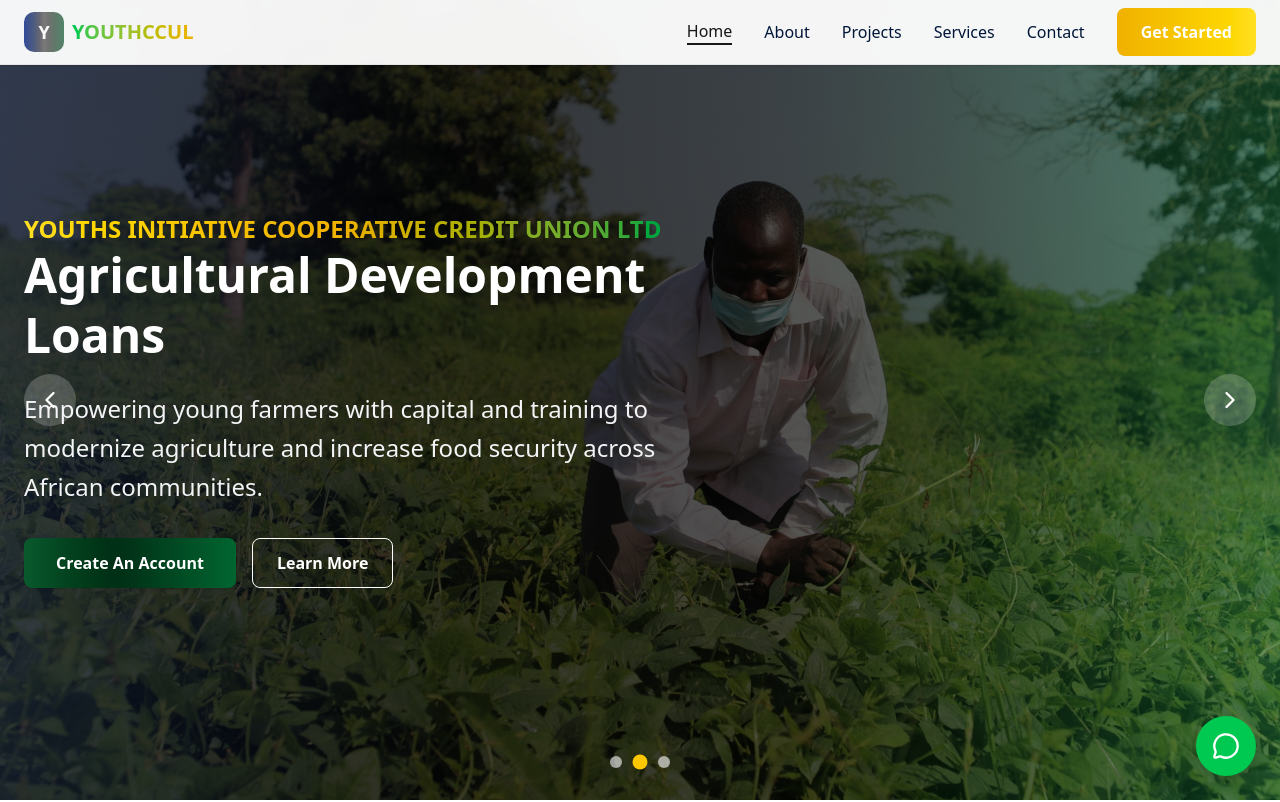
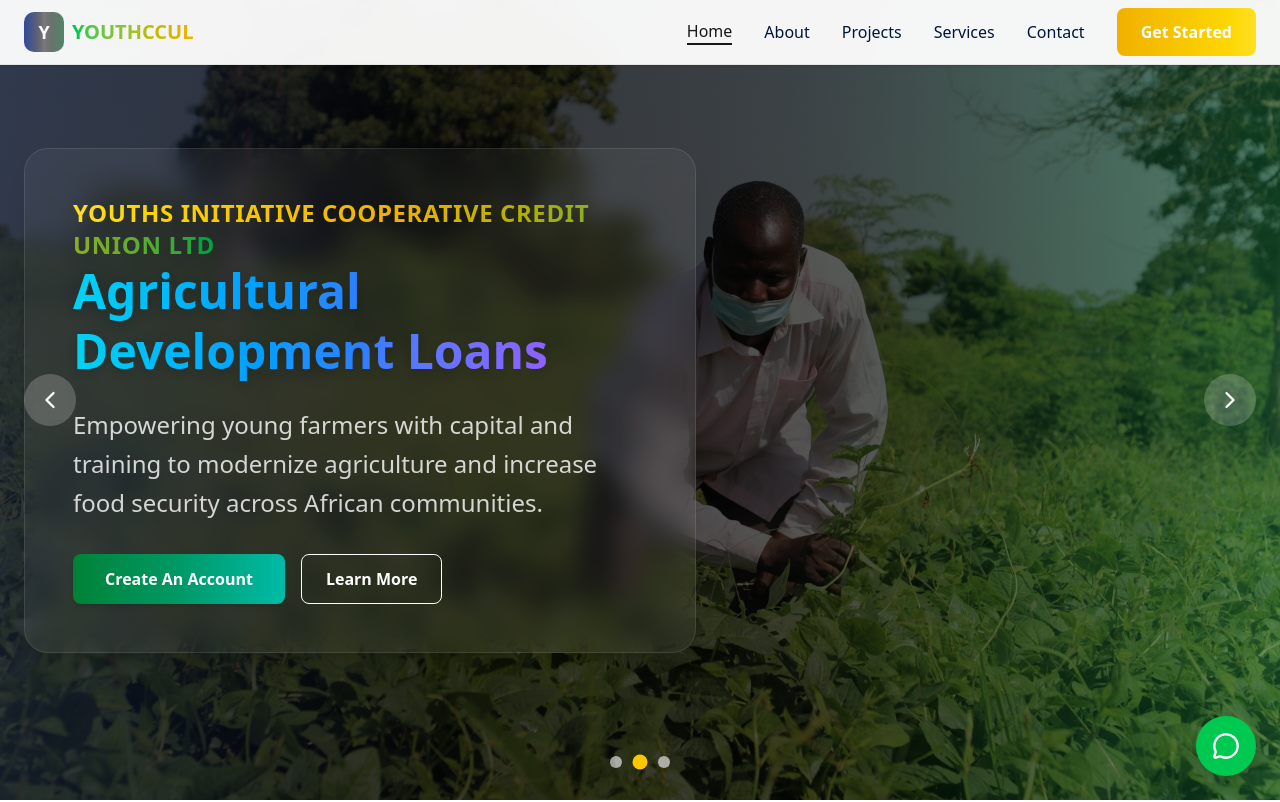
Before and after one commit to softguest/youthccul, a Next.js app: page / in a window 1280 px wide. Shown: the top 802 px of the page. Built offline with nearby package versions, Linux system fonts and the light colour scheme.

Commit message:
change other page headers

```diff
--- a/app/(frontpages)/about/page.tsx
+++ b/app/(frontpages)/about/page.tsx
@@ -5,6 +5,7 @@ import { Users, Target, Heart, Globe, HandGrab, Handshake } from 'lucide-react';
 import { Span } from 'next/dist/trace';
 
 import { motion } from "framer-motion";
+import OtherHeader from '@/components/OtherHeader';
 
 const valuesSet = [
   {
@@ -75,18 +76,10 @@ const AboutPage = () => {
       <Navigation />
 
       {/* Hero Section */}
-      <section className="pt-24 pb-16 bg-gradient-to-r from-orange-500/30 to-yellow-300/60">
-        <div className="container mx-auto px-6">
-          <div className="text-center max-w-4xl mx-auto">
-            <h1 className="text-5xl md:text-6xl font-bold bg-gradient-to-r from-orange-500/100 to-yellow-300/100 bg-clip-text text-transparent mb-8">
-              Empowering The Future
-            </h1>
-            <p className="text-xl text-muted-foreground leading-relaxed">
-              YOUTHCCUL was born from a vision to transform the economy landscape by empowering young entrepreneurs with accessible microfinance solutions.
-            </p>
-          </div>
-        </div>
-      </section>
+      <OtherHeader
+        title="Empowering The Future"
+        description="YOUTHCCUL was born from a vision to transform the economy landscape by empowering young entrepreneurs with accessible microfinance solutions."
+      />
 
       {/* Story Section */}
       <section className="py-20">
--- a/app/(frontpages)/services/page.tsx
+++ b/app/(frontpages)/services/page.tsx
@@ -1,5 +1,6 @@
 import Footer from '@/components/Footer';
 import Navigation from '@/components/Navigation';
+import OtherHeader from '@/components/OtherHeader';
 import { PiggyBank, Users, BookOpen, TrendingUp, Shield, LucideBanknote } from 'lucide-react';
 
 const Services = () => {
@@ -77,18 +78,10 @@ const Services = () => {
       <Navigation />
 
       {/* Hero Section */}
-      <section className="pt-24 pb-16 bg-gradient-to-r from-orange-500/30 to-yellow-300/60">
-        <div className="container mx-auto px-6">
-          <div className="text-center max-w-4xl mx-auto">
-            <h1 className="text-5xl md:text-6xl font-bold bg-gradient-to-r from-orange-500/100 to-yellow-300/100 bg-clip-text text-transparent mb-6">
-              Financial Solutions for African Youth
-            </h1>
-            <p className="text-xl text-muted-foreground leading-relaxed">
-              Comprehensive financial services designed to empower young African entrepreneurs at every stage of their business journey.
-            </p>
-          </div>
-        </div>
-      </section>
+        <OtherHeader
+          title="Financial Solutions for African Youth"
+          description="Comprehensive financial services designed to empower young African entrepreneurs at every stage of their business journey."
+        />
 
       {/* Services Grid */}
       <section className="py-20">
--- a/app/layout.tsx
+++ b/app/layout.tsx
@@ -14,8 +14,8 @@ const geistMono = Geist_Mono({
 });
 
 export const metadata: Metadata = {
-  title: "Create Next App",
-  description: "Generated by create next app",
+  title: "Youthccul",
+  description: "YOUTHS INITIATIVE COOPERATIVE CREDIT UNION LTD",
 };
 
 export default function RootLayout({
--- a/components/Header.tsx
+++ b/components/Header.tsx
@@ -8,7 +8,7 @@ export function Header () {
     <div className="relative w-full flex items-center justify-center">
       <Navbar className="top-2" />
       <p className="text-black dark:text-white">
-        The Navbar will show on top of the page
+        The header for the website.
       </p>
     </div>
   );
--- a/components/HeroSlider.tsx
+++ b/components/HeroSlider.tsx
@@ -1,6 +1,7 @@
 "use client";
 import { useState, useEffect } from "react";
 import { ChevronLeft, ChevronRight } from "lucide-react";
+import { motion } from "framer-motion";
 
 const slides = [
   {
@@ -40,6 +41,79 @@ const HeroSlider = () => {
     setCurrentSlide((prev) => (prev - 1 + slides.length) % slides.length);
 
   return (
+    // <div className="relative h-[85vh] md:h-screen overflow-hidden">
+    //   {slides.map((slide, index) => (
+    //     <div
+    //       key={index}
+    //       className={`absolute inset-0 transition-opacity duration-1000 ${
+    //         index === currentSlide ? "opacity-100" : "opacity-0"
+    //       }`}
+    //     >
+    //       <div
+    //         className="w-full h-full bg-cover bg-center"
+    //         style={{ backgroundImage: `url(${slide.image})` }}
+    //       >
+    //         {/* Gradient Overlay */}
+    //         <div className="absolute inset-0 bg-gradient-to-r from-slate-900/80 via-black/70 to-green-900/60" />
+
+    //         {/* Content */}
+    //         <div className="relative z-10 h-full flex items-center">
+    //           <div className="container mx-auto px-6">
+    //             <div className="max-w-2xl text-left">
+    //               <span className="bg-gradient-to-r from-yellow-300/100 via-yellow-500/100 to-green-600/100 bg-clip-text text-transparent text-2xl font-bold">
+    //                 YOUTHS INITIATIVE COOPERATIVE CREDIT UNION LTD
+    //               </span>
+    //               <h1 className="text-4xl md:text-5xl font-bold text-white mb-6 leading-tight">
+    //                 {slide.title}
+    //               </h1>
+    //               <p className="text-lg md:text-2xl text-gray-100 mb-8 leading-relaxed">
+    //                 {slide.description}
+    //               </p>
+    //               <div className="flex gap-4">
+    //                 <button className="bg-gradient-to-r from-green-900/70 via-black/50 to-transparent bg-green-800 hover:bg-green-700 text-white font-semibold py-3 px-8 rounded-md shadow">
+    //                   Create An Account
+    //                 </button>
+    //                 <button className="border border-white text-white font-semibold py-3 px-6 rounded-md hover:bg-white hover:text-green-700 transition">
+    //                   Learn More
+    //                 </button>
+    //               </div>
+    //             </div>
+    //           </div>
+    //         </div>
+    //       </div>
+    //     </div>
+    //   ))}
+
+    //   {/* Navigation buttons */}
+    //   <button
+    //     onClick={prevSlide}
+    //     className="absolute left-6 top-1/2 -translate-y-1/2 z-20 p-3 rounded-full bg-white/20 text-white hover:bg-white/40 transition"
+    //   >
+    //     <ChevronLeft size={28} />
+    //   </button>
+    //   <button
+    //     onClick={nextSlide}
+    //     className="absolute right-6 top-1/2 -translate-y-1/2 z-20 p-3 rounded-full bg-white/20 text-white hover:bg-white/40 transition"
+    //   >
+    //     <ChevronRight size={28} />
+    //   </button>
+
+    //   {/* Slide indicators */}
+    //   <div className="absolute bottom-8 left-1/2 -translate-x-1/2 z-20 flex space-x-3">
+    //     {slides.map((_, index) => (
+    //       <button
+    //         key={index}
+    //         onClick={() => setCurrentSlide(index)}
+    //         className={`w-3 h-3 rounded-full transition-all ${
+    //           index === currentSlide
+    //             ? "bg-yellow-400 scale-125"
+    //             : "bg-white/60 hover:bg-white"
+    //         }`}
+    //       />
+    //     ))}
+    //   </div>
+    // </div>
+
 <div className="relative h-[85vh] md:h-screen overflow-hidden">
   {slides.map((slide, index) => (
     <div
@@ -55,28 +129,33 @@ const HeroSlider = () => {
         {/* Gradient Overlay */}
         <div className="absolute inset-0 bg-gradient-to-r from-slate-900/80 via-black/70 to-green-900/60" />
 
-            {/* Content */}
+        {/* Glass Content */}
         <div className="relative z-10 h-full flex items-center">
           <div className="container mx-auto px-6">
-                <div className="max-w-2xl text-left">
-                  <span className="bg-gradient-to-r from-yellow-300/100 via-yellow-500/100 to-green-600/100 bg-clip-text text-transparent text-2xl font-bold">
+            <motion.div
+              initial={{ opacity: 0, y: 40 }}
+              animate={{ opacity: 1, y: 0 }}
+              transition={{ duration: 0.8, ease: "easeOut" }}
+              className="backdrop-blur-md bg-white/5 border border-white/10 rounded-3xl p-10 md:p-12 shadow-xl max-w-2xl"
+            >
+              <span className="bg-gradient-to-r from-yellow-300 via-yellow-500 to-green-600 bg-clip-text text-transparent text-2xl font-bold tracking-wide">
                 YOUTHS INITIATIVE COOPERATIVE CREDIT UNION LTD
               </span>
-                  <h1 className="text-4xl md:text-5xl font-bold text-white mb-6 leading-tight">
+              <h1 className="text-4xl md:text-5xl font-extrabold text-transparent bg-clip-text bg-gradient-to-r from-cyan-400 via-blue-500 to-purple-500 drop-shadow-lg mb-6 leading-tight">
                 {slide.title}
               </h1>
-                  <p className="text-lg md:text-2xl text-gray-100 mb-8 leading-relaxed">
+              <p className="text-lg md:text-2xl text-white/80 leading-relaxed mb-8">
                 {slide.description}
               </p>
-                  <div className="flex gap-4">
-                    <button className="bg-gradient-to-r from-green-900/70 via-black/50 to-transparent bg-green-800 hover:bg-green-700 text-white font-semibold py-3 px-8 rounded-md shadow">
+              <div className="flex gap-4 flex-wrap">
+                <button className="bg-gradient-to-r from-green-700 via-emerald-600 to-teal-500 hover:brightness-110 text-white font-semibold py-3 px-8 rounded-md shadow-md transition">
                   Create An Account
                 </button>
-                    <button className="border border-white text-white font-semibold py-3 px-6 rounded-md hover:bg-white hover:text-green-700 transition">
+                <button className="border border-white text-white font-semibold py-3 px-6 rounded-md hover:bg-white hover:text-green-800 transition">
                   Learn More
                 </button>
               </div>
-                </div>
+            </motion.div>
           </div>
         </div>
       </div>
@@ -112,6 +191,7 @@ const HeroSlider = () => {
     ))}
   </div>
 </div>
+
   );
 };
 
--- /dev/null
+++ b/components/OtherHeader.tsx
@@ -0,0 +1,28 @@
+import React from "react";
+import { motion } from "framer-motion";
+
+interface HeroSectionProps {
+  title: string;
+  description: string;
+}
+
+const OtherHeader: React.FC<HeroSectionProps> = ({ title, description }) => {
+  return (
+    <section className="relative pt-28 pb-20 bg-gradient-to-br from-[#0f0c29] via-[#302b63] to-[#24243e] overflow-hidden">
+        <div className="absolute inset-0 bg-[radial-gradient(ellipse_at_center,_var(--tw-gradient-stops))] from-white/10 via-transparent to-transparent blur-3xl opacity-30 pointer-events-none"></div>
+        <div className="container mx-auto px-6">
+            <div className="backdrop-blur-md bg-white/5 border border-white/10 rounded-3xl p-12 shadow-xl max-w-4xl mx-auto text-center">
+            <h1 className="text-5xl md:text-6xl font-extrabold text-transparent bg-clip-text bg-gradient-to-r from-cyan-400 via-blue-500 to-purple-500 drop-shadow-lg mb-6">
+                {title}
+            </h1>
+            <p className="text-lg md:text-xl text-white/80 leading-relaxed">
+                {description}
+            </p>
+            </div>
+        </div>
+    </section>
+
+  )
+}
+
+export default OtherHeader
```
Also changed, not shown: app/(frontpages)/contact/page.tsx (+5 -12 lines), app/(frontpages)/projects/page.tsx (+5 -12 lines). Lines whose indentation alone changed are shown as unchanged.
